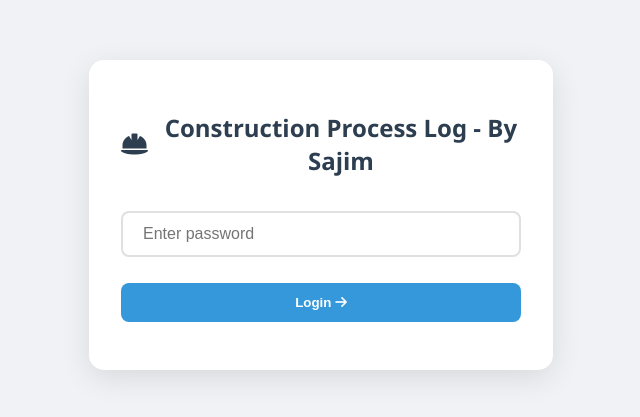
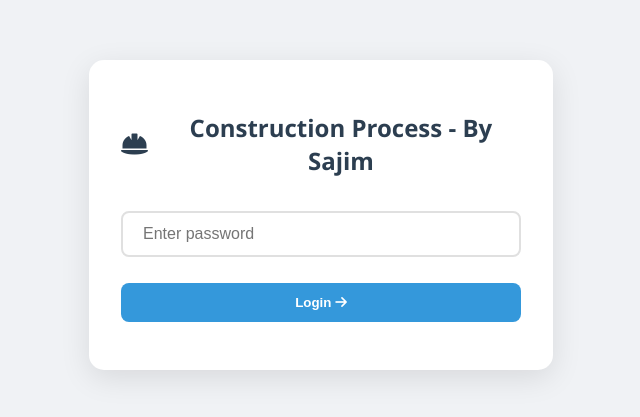
Before and after one commit to Shajim-Hossain/Construction-process, a plain HTML site: page index.html in a window 1280 px wide. Shown: the part 185-602 px from the top of the page, without its empty margins (319-959 px from the left). Drawn offline with Linux system fonts and the light colour scheme.

Commit message:
Update index.html

```diff
--- a/index.html
+++ b/index.html
@@ -82,7 +82,7 @@
 </head>
 <body>
     <div class="login-container">
-        <h2><i class="fas fa-hard-hat"></i>Construction Process Log - By Sajim</h2>
+        <h2><i class="fas fa-hard-hat"></i>Construction Process - By Sajim</h2>
         <form id="loginForm">
             <input type="password" id="password" placeholder="Enter password" required>
             <button type="submit">Login <i class="fas fa-arrow-right"></i></button>
```
